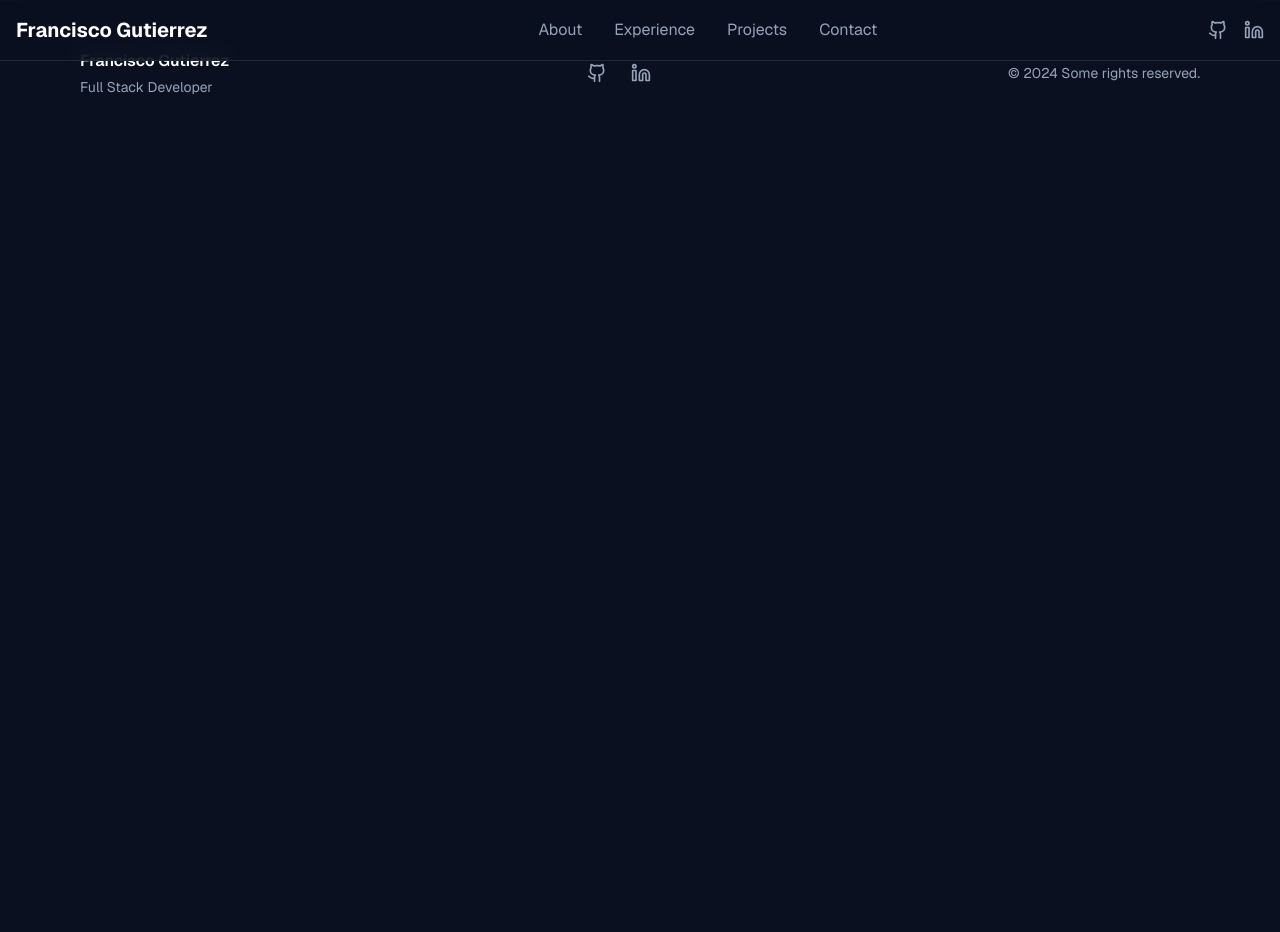
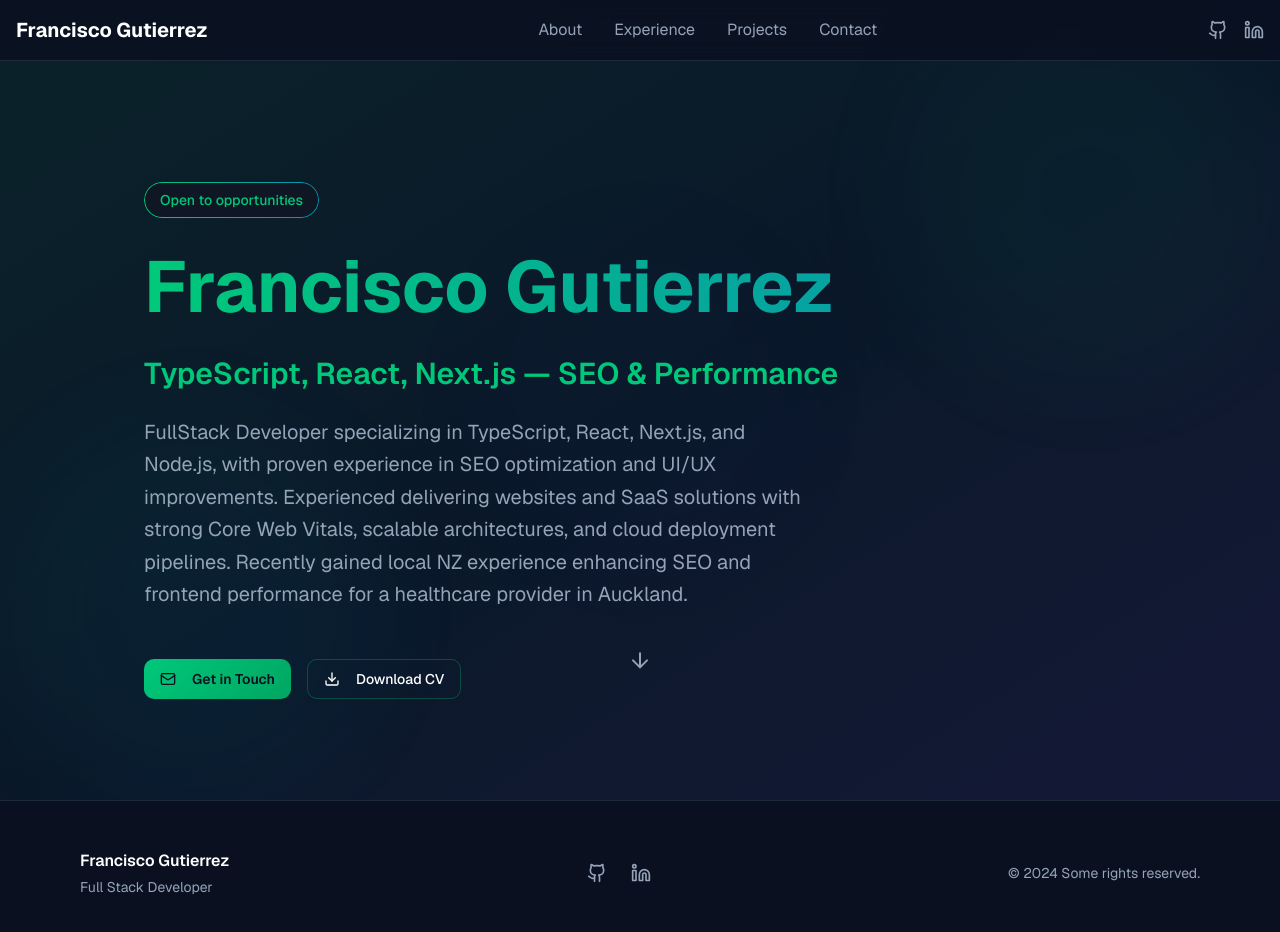
Before and after one commit to fco-gt/portfolio, a Next.js app: page / in a window 1280 px wide. Shown: the top 932 px of the page. Before the commit the page ends 800 px from the top, so only its background shows below. Built offline with nearby package versions, Linux system fonts and the light colour scheme.

Commit message:
add: Hero section

```diff
--- a/app/page.tsx
+++ b/app/page.tsx
@@ -1,13 +1,15 @@
-import { Header } from "@/components/header"
-import { Footer } from "@/components/footer"
+import { Header } from "@/components/header";
+import { Footer } from "@/components/footer";
+import { Hero } from "@/components/hero";
 
 export default function Home() {
   return (
     <div className="min-h-screen">
       <Header />
       <main>
+        <Hero />
       </main>
       <Footer />
     </div>
-  )
+  );
 }
--- /dev/null
+++ b/components/hero.tsx
@@ -0,0 +1,95 @@
+"use client";
+
+import { motion } from "framer-motion";
+import { ArrowDown, Download, Mail } from "lucide-react";
+import { Button } from "@/components/ui/button";
+import { profile } from "@/data/profile";
+import { slideUp, staggerChildren } from "@/utils/motion";
+
+export function Hero() {
+  return (
+    <section className="min-h-screen flex items-center justify-center relative overflow-hidden pt-20">
+      <div className="absolute inset-0 bg-gradient-to-br from-primary/10 via-cyan-500/5 to-indigo-500/10 pointer-events-none" />
+      <div className="absolute inset-0 opacity-30">
+        <div className="absolute top-0 right-0 w-96 h-96 bg-primary/20 rounded-full blur-3xl animate-pulse" />
+        <div className="absolute bottom-0 left-0 w-96 h-96 bg-cyan-500/20 rounded-full blur-3xl animate-pulse delay-1000" />
+        <div className="absolute top-1/2 left-1/2 -translate-x-1/2 -translate-y-1/2 w-96 h-96 bg-indigo-500/10 rounded-full blur-3xl animate-pulse delay-500" />
+      </div>
+
+      <motion.div
+        initial="hidden"
+        animate="visible"
+        variants={staggerChildren}
+        className="container mx-auto px-4 max-w-5xl relative z-10"
+      >
+        <motion.div variants={slideUp} className="mb-6">
+          <span className="inline-block px-4 py-2 bg-surface/80 backdrop-blur-sm gradient-border rounded-full text-primary text-sm font-medium">
+            {profile.availability}
+          </span>
+        </motion.div>
+
+        <motion.h1
+          variants={slideUp}
+          className="text-5xl md:text-7xl font-bold mb-6 leading-tight text-balance gradient-text"
+        >
+          {profile.name}
+        </motion.h1>
+
+        <motion.p
+          variants={slideUp}
+          className="text-2xl md:text-3xl text-primary font-semibold mb-6 text-balance"
+        >
+          {profile.tagline}
+        </motion.p>
+
+        <motion.p
+          variants={slideUp}
+          className="text-lg md:text-xl text-muted max-w-2xl mb-12 leading-relaxed text-pretty"
+        >
+          {profile.bio}
+        </motion.p>
+
+        <motion.div variants={slideUp} className="flex flex-wrap gap-4">
+          <Button
+            asChild
+            size="lg"
+            className="gradient-primary hover:opacity-90 text-background font-semibold border-0"
+          >
+            <a href="#contact">
+              <Mail className="w-5 h-5 mr-2" />
+              Get in Touch
+            </a>
+          </Button>
+
+          <Button
+            asChild
+            size="lg"
+            variant="outline"
+            className="border-primary/30 text-white hover:bg-primary/10 bg-transparent"
+          >
+            <a href={profile.resume} download>
+              <Download className="w-5 h-5 mr-2" />
+              Download CV
+            </a>
+          </Button>
+        </motion.div>
+
+        <motion.div
+          variants={slideUp}
+          className="absolute bottom-8 left-1/2 -translate-x-1/2 hidden md:block"
+        >
+          <motion.div
+            animate={{ y: [0, 10, 0] }}
+            transition={{
+              duration: 2,
+              repeat: Number.POSITIVE_INFINITY,
+              ease: "easeInOut",
+            }}
+          >
+            <ArrowDown className="w-6 h-6 text-muted" />
+          </motion.div>
+        </motion.div>
+      </motion.div>
+    </section>
+  );
+}
--- /dev/null
+++ b/hooks/use-scroll-reveal.ts
@@ -0,0 +1,28 @@
+"use client";
+
+import { useEffect, useRef, useState } from "react";
+
+export function useScrollReveal(threshold = 0.1) {
+  const ref = useRef<HTMLElement>(null);
+  const [isVisible, setIsVisible] = useState(false);
+
+  useEffect(() => {
+    const observer = new IntersectionObserver(
+      ([entry]) => {
+        if (entry.isIntersecting) {
+          setIsVisible(true);
+          observer.disconnect();
+        }
+      },
+      { threshold }
+    );
+
+    if (ref.current) {
+      observer.observe(ref.current);
+    }
+
+    return () => observer.disconnect();
+  }, [threshold]);
+
+  return { ref, isVisible };
+}
```
